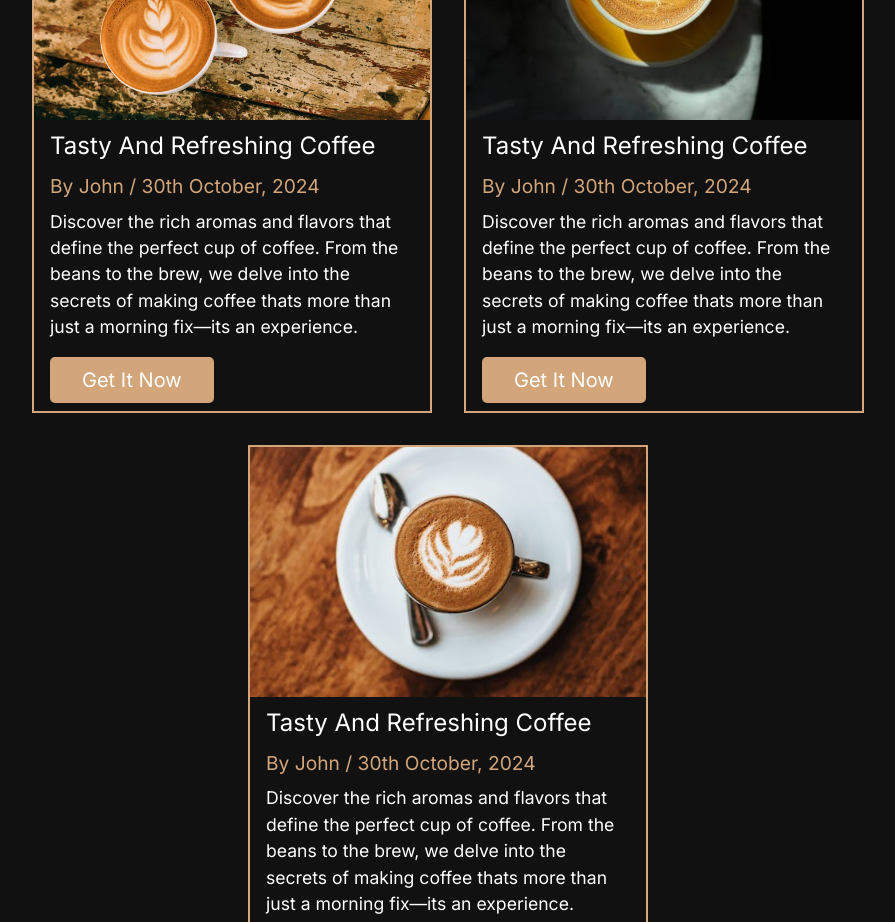
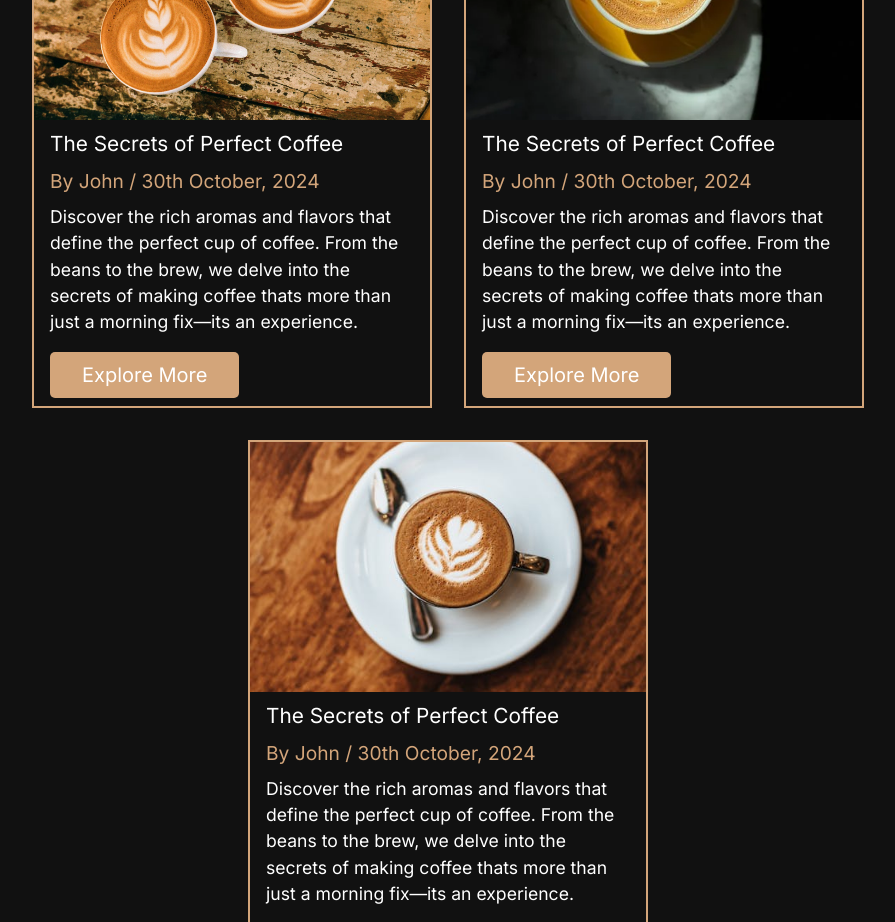
Before and after one commit to syedaaleezaabbas/coffee-shop-website, a Next.js app: page / in a window 1280 px wide. Shown: the part 2660-3582 px from the top of the page, without its empty margins (192-1087 px from the left). Built offline with nearby package versions, Linux system fonts and the light colour scheme.

Commit message:
made changes in blogs section

```diff
--- a/src/components/Blogs.tsx
+++ b/src/components/Blogs.tsx
@@ -12,26 +12,26 @@ const Blogs = () => {
             <div className='blogs-container'>
                 <div className='blog-card'>
                     <Image src="/images/blog2.jpg" alt="coffeeblog2" className='blog-image' width={250} height={250} />
-                    <h3 className='blog-title'>Tasty And Refreshing Coffee</h3>
+                    <h3 className='blog-title'>The Secrets of Perfect Coffee</h3>
                     <p className='blog-author'>By John / 30th October, 2024</p>
                     <p className='blog-description'>Discover the rich aromas and flavors that define the perfect cup of coffee. From the beans to the brew, we delve into the secrets of making coffee thats more than just a morning fix—its an experience.</p>
-                    <button className='blog-button'>Get It Now</button>
+                    <button className='blog-button'>Explore More</button>
                 </div>
 
                 <div className='blog-card'>
                     <Image src="/images/blog1.webp" alt="coffeeblog2" className='blog-image' width={250} height={250} />
-                    <h3 className='blog-title'>Tasty And Refreshing Coffee</h3>
+                    <h3 className='blog-title'>The Secrets of Perfect Coffee</h3>
                     <p className='blog-author'>By John / 30th October, 2024</p>
                     <p className='blog-description'>Discover the rich aromas and flavors that define the perfect cup of coffee. From the beans to the brew, we delve into the secrets of making coffee thats more than just a morning fix—its an experience.</p>
-                    <button className='blog-button'>Get It Now</button>
+                    <button className='blog-button'>Explore More</button>
                 </div>
 
                 <div className='blog-card'>
                     <Image src="/images/blog3.jpeg" alt="coffeeblog2" className='blog-image' width={250} height={250} />
-                    <h3 className='blog-title'>Tasty And Refreshing Coffee</h3>
+                    <h3 className='blog-title'>The Secrets of Perfect Coffee</h3>
                     <p className='blog-author'>By John / 30th October, 2024</p>
                     <p className='blog-description'>Discover the rich aromas and flavors that define the perfect cup of coffee. From the beans to the brew, we delve into the secrets of making coffee thats more than just a morning fix—its an experience.</p>
-                    <button className='blog-button'>Get It Now</button>
+                    <button className='blog-button'>Explore More</button>
                 </div>
             </div>
         </section>
--- a/src/css-files/blogs.css
+++ b/src/css-files/blogs.css
@@ -50,7 +50,7 @@ body {
 }
 
 .blog-title {
-  font-size: 1.5rem;
+  font-size: 1.3rem;
   color: #ffffff;
   margin: 0.5rem 1rem;
 }
@@ -89,7 +89,7 @@ body {
   }
 
   .blog-title {
-    font-size: 1.3rem;
+    font-size: 1.1rem;
   }
 
   .blog-author,
```
